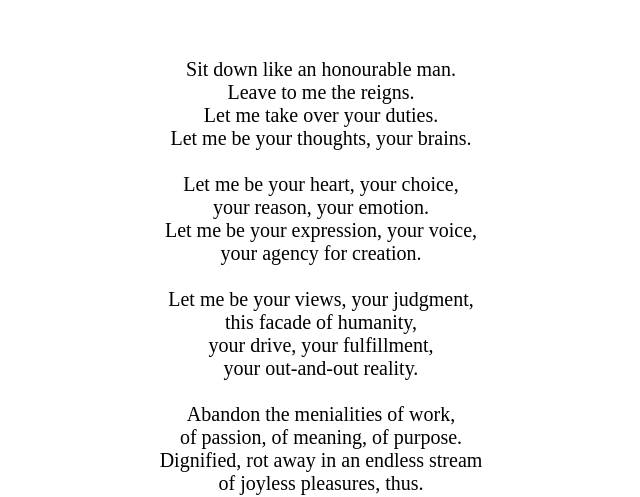
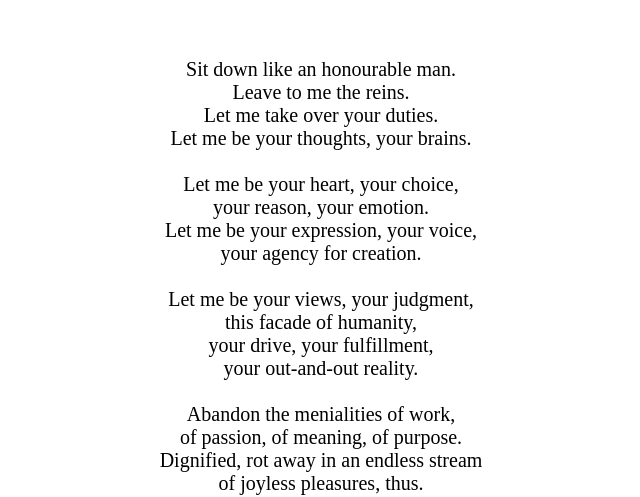
Before and after one commit to MananGargIITB/manangargiitb.github.io, a plain HTML site: page literature/poems.html in a window 1280 px wide. Shown: the part 324-821 px from the top of the page, 319-959 px from the left. Drawn offline with Linux system fonts and the light colour scheme; a web font is replaced by a local one.

Commit message:
Fix spelling error in poem text
Corrected the spelling of 'reigns' to 'reins' in the poem.

```diff
--- a/literature/poems.html
+++ b/literature/poems.html
@@ -154,7 +154,7 @@
         <h2 style="font-family: 'Quantico', sans-serif; font-weight: 400; font-style: normal; font-size: 50px; margin: 0 0;">Let Me Be</h2>
         <p>
 Sit down like an honourable man.
-Leave to me the reigns.
+Leave to me the reins.
 Let me take over your duties.
 Let me be your thoughts, your brains.
 
```
